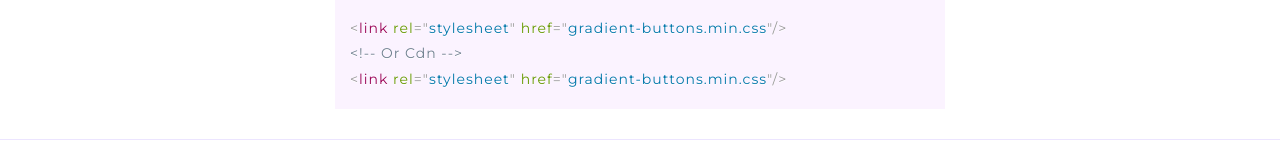
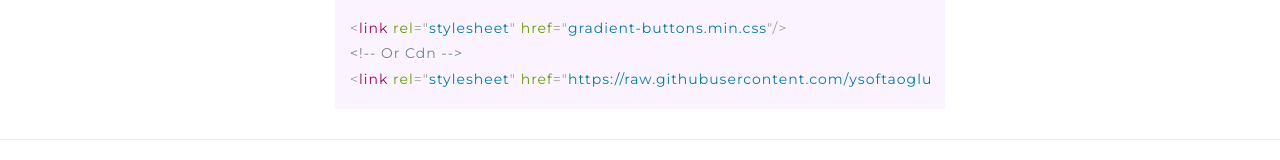
Before and after one commit to ysoftaoglu/GradientButtons, a website: page index.html in a window 1280 px wide. Shown: the part 443-603 px from the top of the page. Drawn offline with Linux system fonts and the light colour scheme; files that its build step writes are made by us from their sources.

Commit message:
Init Commit

```diff
--- a/index.html
+++ b/index.html
@@ -47,7 +47,7 @@
       <div class="info__code">
         <pre><code class="language-html">&lt;link rel="stylesheet" href="gradient-buttons.min.css"/&gt;
 &lt;!-- Or Cdn --&gt;
-&lt;link rel="stylesheet" href="gradient-buttons.min.css"/&gt;
+&lt;link rel="stylesheet" href="https://raw.githubusercontent.com/ysoftaoglu/GradientButtons/master/gradient-buttons/gradient-buttons.min.css"/&gt;
 </code></pre>
       </div>
     </div>
```
